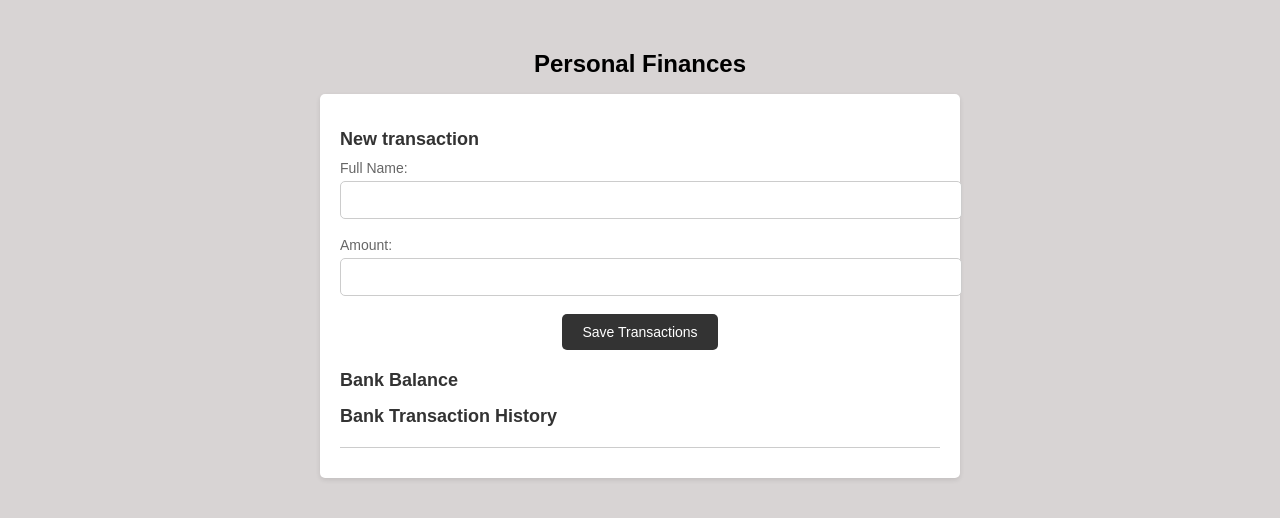
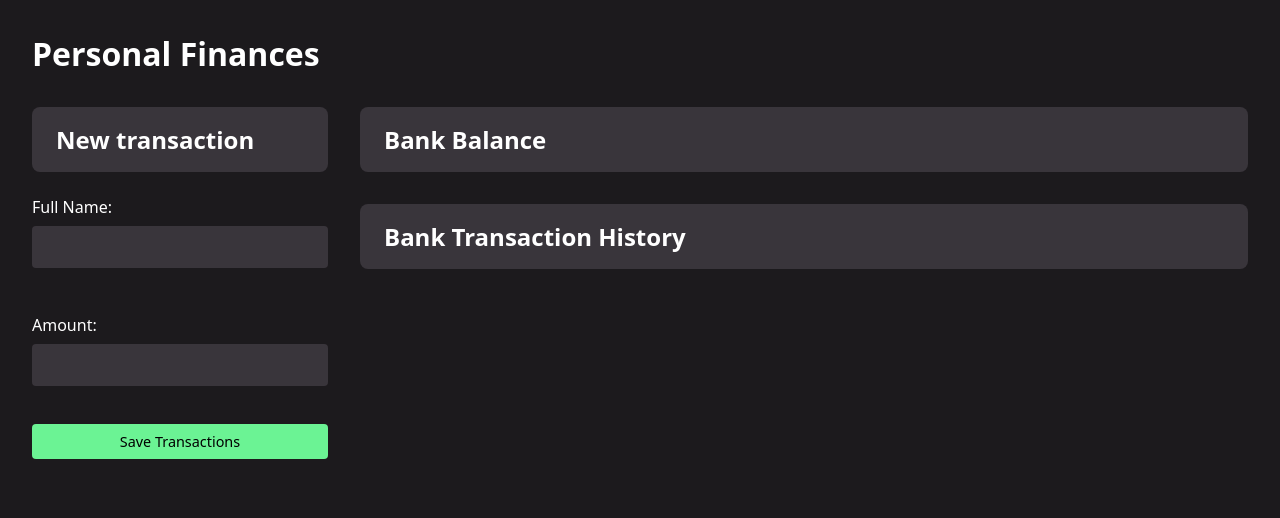
Before and after one commit to matheuspassini/Personal-Finances, a website: page index.html in a window 1280 px wide. Drawn offline with Linux system fonts and the light colour scheme.

Commit message:
Update style.css

```diff
--- a/style.css
+++ b/style.css
@@ -1,88 +1,120 @@
-body {
-  font-family: Arial, sans-serif;
-  background-color: #d8d4d4;
+* {
+  box-sizing: border-box;
+  font-family: system-ui, -apple-system, BlinkMacSystemFont, 'Segoe UI', Roboto, Oxygen, Ubuntu, Cantarell, 'Open Sans', 'Helvetica Neue', sans-serif;
   margin: 0;
   padding: 0;
 }
 
-h1 {
-  text-align: center;
-  color: #000000;
-  margin-top: 50px;
-  font-size: 24px;
+body {
+  background-color: #1c1a1d;
+  color: #fff;
 }
 
 main {
-  max-width: 600px;
-  margin: 0 auto;
-  padding: 20px;
-  background-color: #fff;
-  border-radius: 5px;
-  box-shadow: 0 2px 5px rgba(0, 0, 0, 0.1);
+  display: flex;
+  gap: 2rem;
+  margin: 0 2rem;
 }
 
-form {
-  margin-bottom: 20px;
+main > form {
+  flex: 1;
+}
+
+main > div {
+  flex: 3;
+}
+
+h1 {
+  margin: 2rem 2rem 0;
 }
 
 h2 {
-  margin-bottom: 10px;
-  color: #333;
-  font-size: 18px;
+  background-color: #39353b;
+  border-radius: .5rem;
+  margin-top: 2rem;
+  padding: 1rem 1.5rem;
 }
 
 label {
   display: block;
-  margin-bottom: 5px;
-  color: #666;
-  font-size: 14px;
+  margin: 1.5rem 0 .5rem;
 }
 
-input[type="text"],
-input[type="number"] {
+input {
+  background-color: #39353b;
+  border: 0;
+  border-radius: .25rem;
+  color: #fff;
+  padding: .75rem;
   width: 100%;
-  padding: 10px;
-  border: 1px solid #ccc;
-  border-radius: 5px;
-  font-size: 14px;
 }
 
 button {
-  padding: 10px 20px;
-  background-color: #333;
-  color: #fff;
-  border: none;
-  border-radius: 5px;
-  cursor: pointer;
-  font-size: 14px;
-  transition: background-color 0.3s ease;
-  display: block;
-  margin: 0 auto;
+  background-color: #6bf394;
+  border: 0;
+  border-radius: .25rem;
+  font-size: .9rem;
+  padding: .5rem 1rem;
 }
 
 button:hover {
-  background-color: #555;
+  cursor: pointer;
+  filter: brightness(0.9);
 }
 
-#transactions {
-  margin-top: 20px;
-  border-top: 1px solid #ccc;
-  padding-top: 10px;
+form > button {
+  margin-top: 1rem;
+  width: 100%;
+}
+
+button + button {
+  margin-left: 1rem;
+}
+
+.transactions {
+  width: 100%;
 }
 
 .transaction {
-  margin-bottom: 10px;
-  padding-bottom: 10px;
-  border-bottom: 1px solid #ccc;
+  display: flex;
+  align-items: center;
+  justify-content: space-between;
+  border-bottom: 1px solid #39353b;
+  margin-bottom: 1rem;
+  padding-bottom: 1rem;
 }
 
-.transaction span {
-  font-weight: bold;
-  font-size: 14px;
+.transaction:first-child {
+  margin-top: 1rem;
 }
 
-#balance {
-  font-weight: bold;
-  color: #333;
-  font-size: 16px;
+.transaction > span {
+  flex: 1;
 }
+
+.transaction-amount {
+  margin-right: 4rem;
+  text-align: end;
+}
+
+.transaction-amount.credit {
+  color: #6bf394;
+}
+
+.transaction-amount.debit {
+  color: #f64348;
+}
+
+.edit-btn {
+  background-color: #7bb4ff;
+}
+
+.delete-btn {
+  background-color: #f64348;
+}
+
+@media screen and (max-width: 768px) {
+  main {
+    flex-direction: column;
+  }
+}
```
